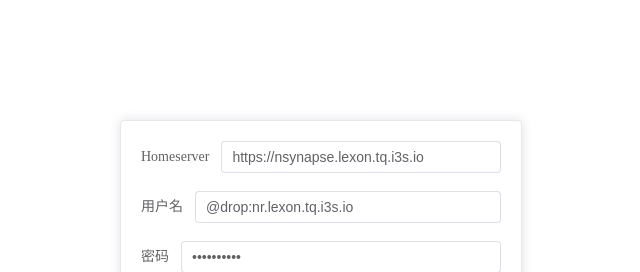
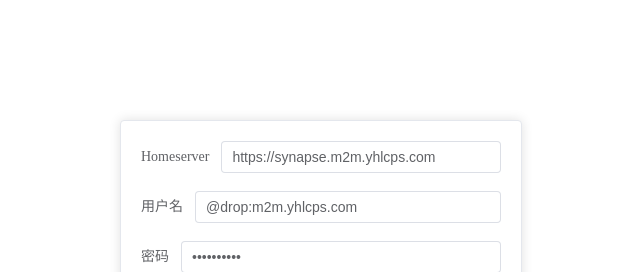
Before and after one commit to drooop/yhl_demo, a Vue app: page /login in a window 1280 px wide. Shown: the top 272 px of the page, without its empty margins (319-959 px from the left). Built offline with nearby package versions, Linux system fonts and the light colour scheme.

Commit message:
change server

```diff
--- a/src/views/Login.vue
+++ b/src/views/Login.vue
@@ -22,8 +22,10 @@ import { ref } from "vue";
 import { useRouter } from "vue-router";
 import { loginHomeserver } from "../api/matrix";
 
-const hs = ref("https://nsynapse.lexon.tq.i3s.io"); // 示例
-const user = ref("@drop:nr.lexon.tq.i3s.io");
+// const hs = ref("https://nsynapse.lexon.tq.i3s.io"); // 示例
+// const user = ref("@drop:nr.lexon.tq.i3s.io");
+const hs = ref("https://synapse.m2m.yhlcps.com");
+const user = ref("@drop:m2m.yhlcps.com");
 const pwd = ref("TQcps@123_");
 const rt = useRouter();
 
```
